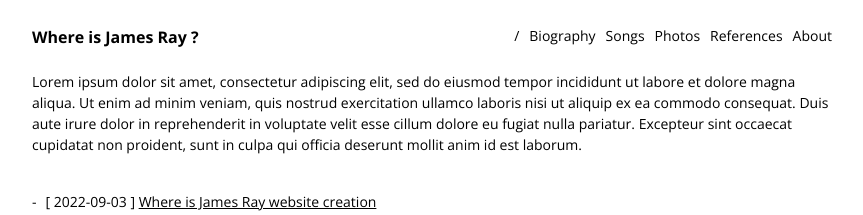
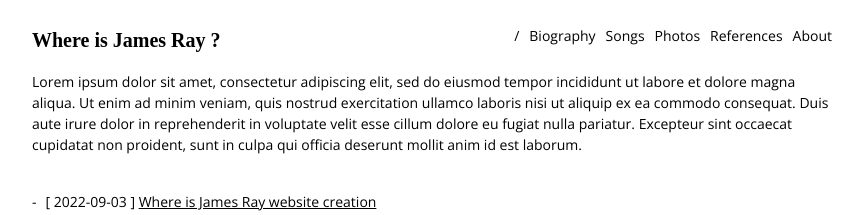
Before and after one commit to jamesraymusic/jamesraymusic.github.io, a Jekyll site: the page built from index.md, in a window 1280 px wide. Shown: the top 215 px of the page, without its empty margins (208-1071 px from the left). Built offline with Jekyll 4.4.1, drawn with Linux system fonts in a browser that asks for light colours; some web fonts are replaced; comment, search, counter and statistics services are not loaded.

Commit message:
Update base.scss

```diff
--- a/_sass/base.scss
+++ b/_sass/base.scss
@@ -6,8 +6,8 @@
  * Style variables
  */
 
-$site-name-font-family: 'Content' !default;
-$site-name-font-size:   20px !default;
+$website-name-font-family: 'Content' !default;
+$website-name-font-size:   20px !default;
 
 $base-font-family:     'Open Sans', sans-serif !default;
 $base-title-font-size: 16px !default;
@@ -59,7 +59,7 @@ footer { margin-bottom: 20px; }
 .menu ul li { display: inline;  margin-left: 10px; }
 .menu ul li a { text-decoration: none;  color: var(--text-color); }
 .menu ul li a:hover { text-decoration: none; color: var(--background-color); background-color: var(--base-color); }
-.menu ul span { font-size: $base-title-font-size; font-weight: bold; float: left; }
+.menu ul span { font-family: $website-name-font-family; font-size: $website-name-font-size; font-weight: bold; float: left; }
 
 /**
  * Form
```
